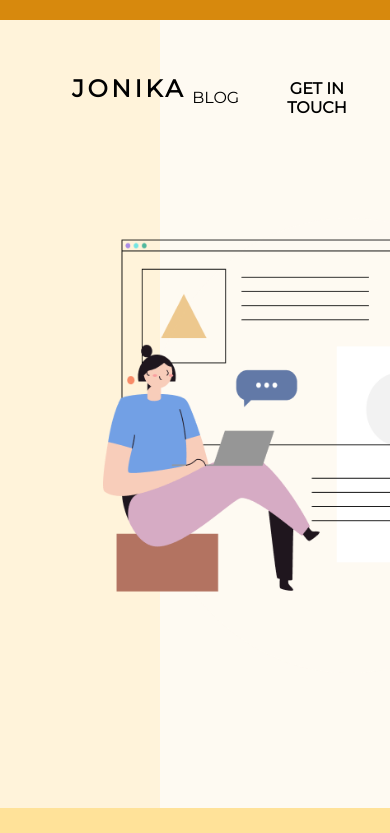
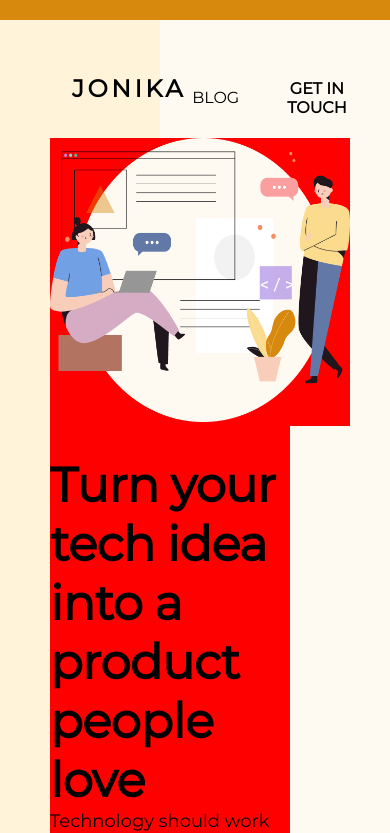
Before and after one commit to linas19/Erika_HomePage, a Next.js app: page / in a window 390 px wide. Shown: the top 833 px of the page. Built offline with nearby package versions, Linux system fonts and the light colour scheme.

Commit message:
fixed first section responsive css

```diff
--- a/pages/homePage/firstSection/FirstSection.module.scss
+++ b/pages/homePage/firstSection/FirstSection.module.scss
@@ -1,35 +1,33 @@
 .firstPage {
   display: flex;
-  margin: auto;
-  max-width: 1441px;
-  padding-bottom: 131px;
+  margin-top: 20px;
   .firstPageLeft {
-    .firstImage {
-      padding-top: 100px;
-      padding-left: 103px;
-      min-width: 584px;
-      min-height: 553px;
-    }
+    background-color: red;
+    margin-left: 50px;
+    margin-right: 50px;
+    min-width: 300px;
+    max-width: 450px;
   }
   .firstPageRight {
-    padding-top: 170px;
-    padding-left: 80px;
+    background-color: red;
+    margin-left: 50px;
+    margin-right: 100px;
+    max-width: 500px;
     display: flex;
     flex-direction: column;
+    padding-top: 30px;
     .firstPageRightTitle {
-      max-width: 650px;
       font-family: Montserrat;
       font-style: normal;
       font-weight: 800;
       font-size: 48px;
       line-height: 59px;
       letter-spacing: -0.01em;
-      padding-right: 137px;
     }
     .firstPageRightText {
-      padding-top: 24px;
+      // padding-top: 24px;
       padding-bottom: 24px;
-      padding-right: 283px;
+      // padding-right: 283px;
       font-family: Montserrat;
       font-style: normal;
       font-weight: normal;
@@ -41,3 +39,9 @@
     }
   }
 }
+@media screen and (max-width: 650px) {
+  .firstPage {
+    display: flex;
+    flex-direction: column;
+  }
+}
```
